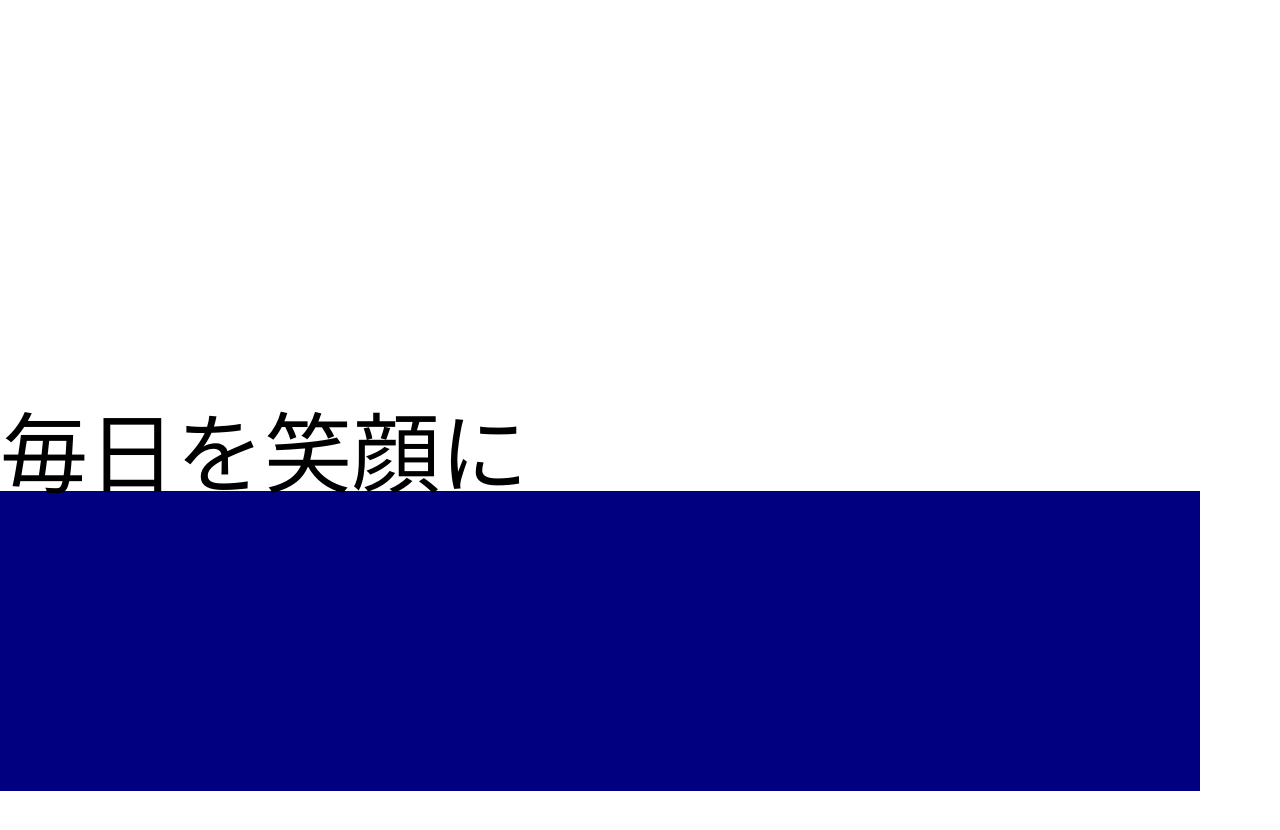
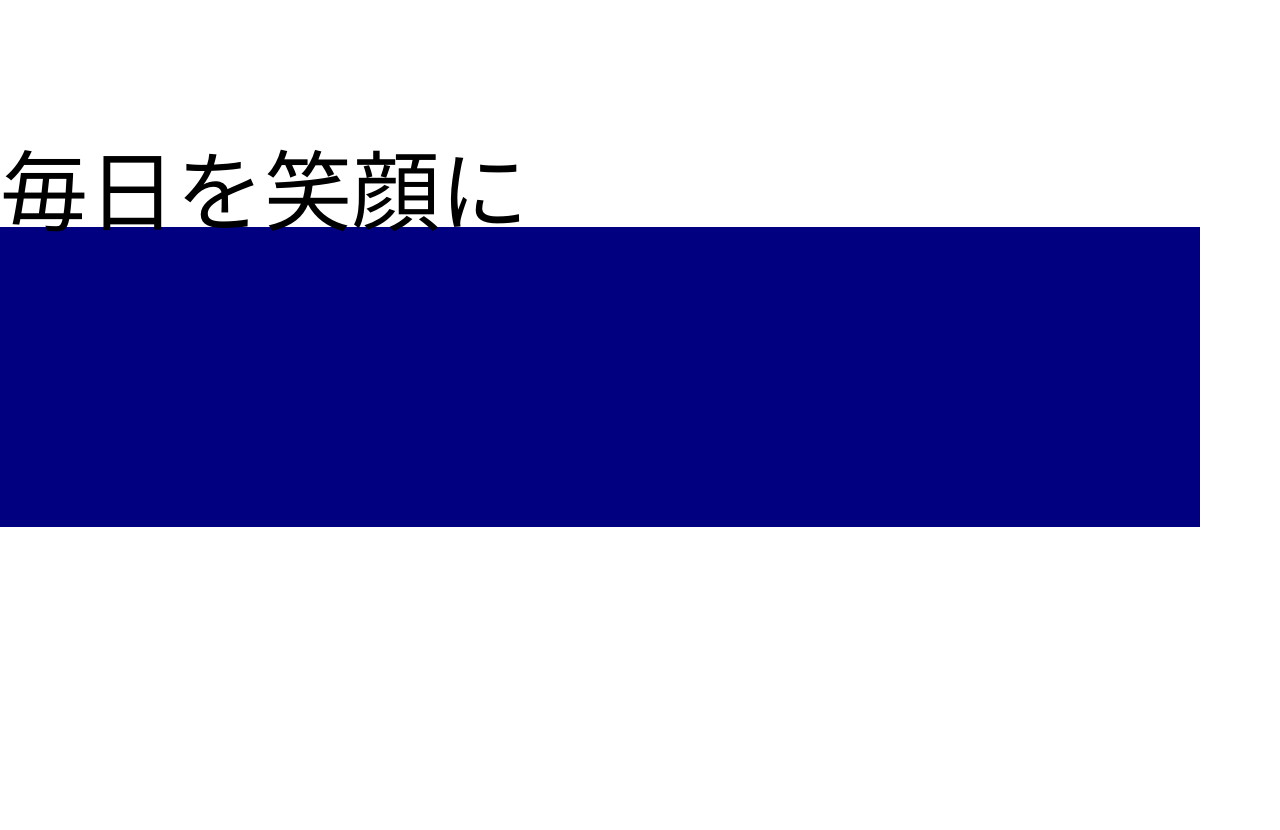
Before and after one commit to pcrmckp/css_practice, a plain HTML site: page index.html in a window 1280 px wide. Shown: the part 1100-1930 px from the top of the page. After the commit the page ends 1627 px from the top, so only its background shows below. Drawn offline with Linux system fonts and the light colour scheme.

Commit message:
resubmit

```diff
--- a/css/style.css
+++ b/css/style.css
@@ -44,28 +44,28 @@ float {
 
 .float_img {
   float: right;
-  margin: 120px 0 0 auto;
 }
 
 img {
   width: 100%;
   height: 100%;
   align-self: flex-end;
+  position: relative;
 }
 
 p {
   font-weight: 100;
   font-size: 5.5rem;
   display: inline-block;
-  margin: 35rem auto 0 0;
   position: relative;
-  top: 20px;
+  top: 350px;
 }
 
 .box {
   width: 1200px;
   height: 300px;
   background: navy;
-  margin-bottom: 400px;
-  margin-top: 0;
+  position: relative;
+  top: 240px;
+  z-index: -1;
 }
```
